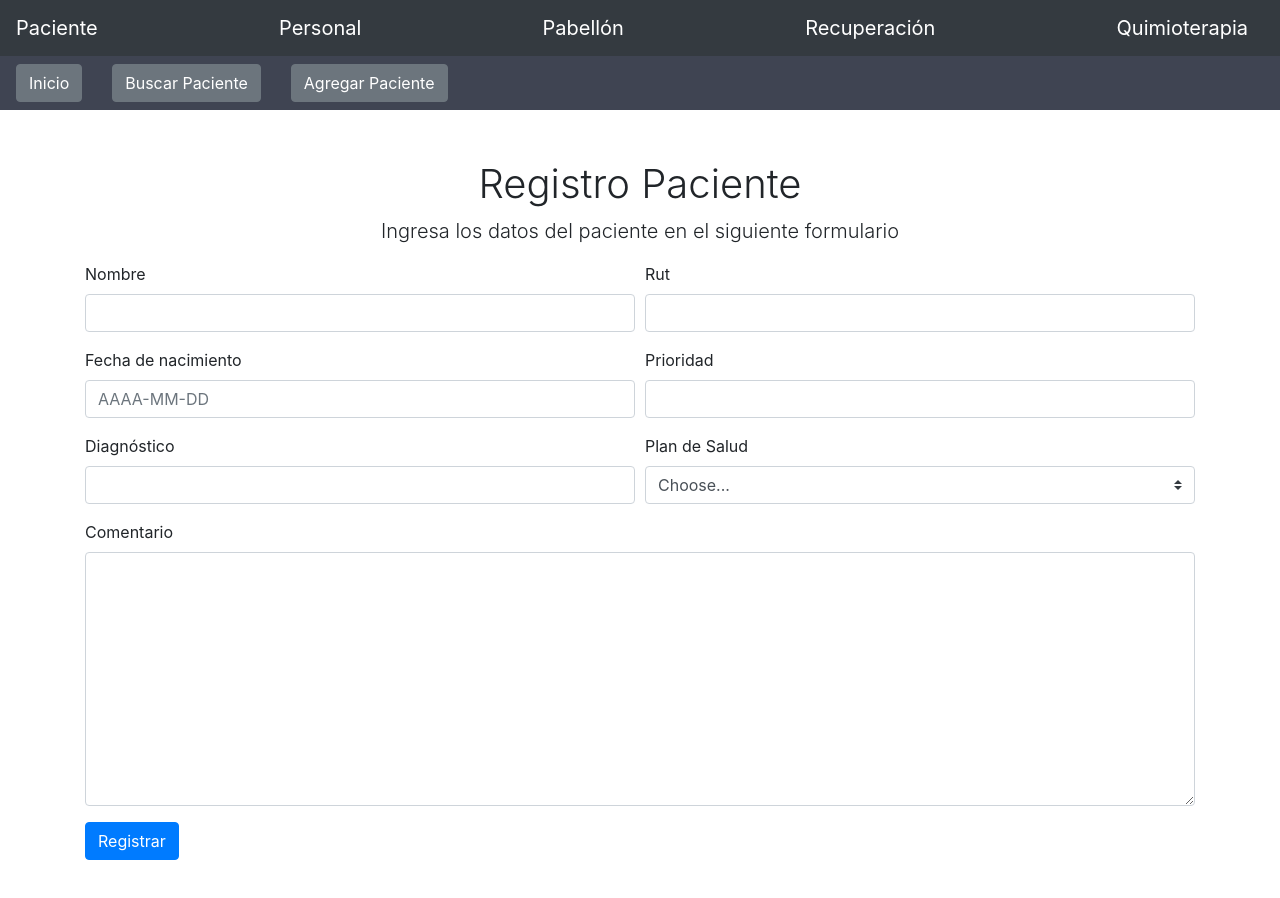
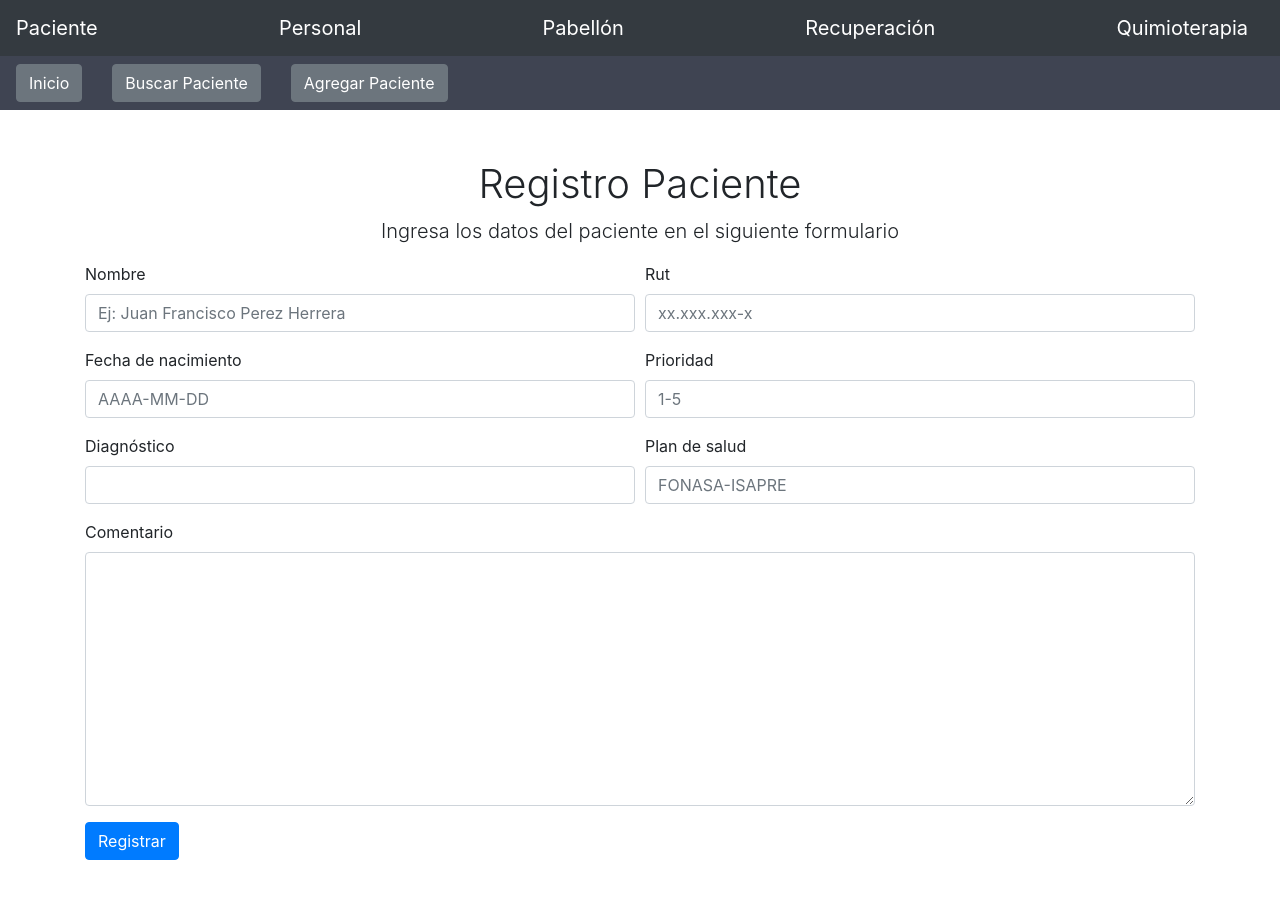
Before and after one commit to RodrigoCaya/Front-Isw, a React (Create React App) app in the folder frontisw/: page /registro in a window 1280 px wide. Shown: the top 898 px of the page. Built offline with nearby package versions, Linux system fonts and the light colour scheme.

Commit message:
post working on localhost

```diff
--- a/frontisw/src/components/form/Paciente.js
+++ b/frontisw/src/components/form/Paciente.js
@@ -18,12 +18,12 @@ const Paciente = ({
         <div className="form-row">
             <div className="col-md-6 mb-3">
             <label htmlFor="validationTooltip01">Nombre</label>
-            <input value={nombre} type="text" onChange={(event) => setNombre(event.target.value)} className="form-control" id="validation01"/>
+            <input value={nombre} type="text" onChange={(event) => setNombre(event.target.value)} className="form-control" id="validation01" placeholder="Ej: Juan Francisco Perez Herrera"/>
             </div>
 
             <div className="col-md-6 mb-3">
             <label htmlFor="validationTooltip02">Rut</label>
-            <input value={rut} type="text" onChange={(event) => setRut(event.target.value)} className="form-control" id="validation02"/>
+            <input value={rut} type="text" onChange={(event) => setRut(event.target.value)} className="form-control" id="validation02" placeholder="xx.xxx.xxx-x"/>
             </div>
 
             <div className="col-md-6 mb-3">
@@ -33,7 +33,7 @@ const Paciente = ({
 
             <div className="col-md-6 mb-3">
             <label htmlFor="validationTooltip02">Prioridad</label>
-            <input value={prioridad} type="text" onChange={(event) => setPrioridad(event.target.value)} className="form-control" id="validation04"/>
+            <input value={prioridad} type="text" onChange={(event) => setPrioridad(event.target.value)} className="form-control" id="validation04" placeholder="1-5"/>
             </div>
         </div>
 
@@ -44,20 +44,26 @@ const Paciente = ({
             </div>
 
             <div className="col-md-6 mb-3">
+            <label htmlFor="validationTooltip02">Plan de salud</label>
+            <input value={programa_de_salud} type="text" onChange={(event) => setPrograma_de_salud(event.target.value)} className="form-control" id="validation04" placeholder="FONASA-ISAPRE"/>
+            </div>
+
+
+            {/* <div className="col-md-6 mb-3">
             <label htmlFor="validationTooltip04">Plan de Salud</label>
             <select defaultValue="" className="custom-select" id="validation06" required>
                 <option disabled value="">Choose...</option>
-                <option onSubmit={(event) => setPrograma_de_salud('FONASA')}>FONASA</option>
-                <option onSubmit={(event) => setPrograma_de_salud('ISAPRE')}>ISAPRE</option>
+                <option value={programa_de_salud} onSubmit={(event) => setPrograma_de_salud('FONASA')}>FONASA</option>
+                <option value={programa_de_salud} onSubmit={(event) => setPrograma_de_salud('ISAPRE')}>ISAPRE</option>
             </select>
-            </div>
+            </div> */}
 
             <div className="col-md-12 mb-3">
             <label htmlFor="validationTooltip03">Comentario</label>
             <textarea value={comentario} onChange={(event) => setComentario(event.target.value)} className="form-control" id="descripcionProblema" rows="10"></textarea>
             </div>
         </div>
-        {console.log(programa_de_salud)}
+        {/* {console.log(programa_de_salud)} */}
         <button
         onClick={(event) => onSubmit({'id_quimio': null,'id_recuperacion': null,'nombre': nombre,'fecha_de_nacimiento': fecha_de_nacimiento,'fecha_de_defuncion': null,'rut': rut,'programa_de_salud': programa_de_salud,'diagnostico': diagnostico,'entrada': null,'salida': null,'prioridad': prioridad,'comentario': comentario})}
         className="btn btn-primary">Registrar</button>
--- a/frontisw/src/components/tables.js
+++ b/frontisw/src/components/tables.js
@@ -23,7 +23,7 @@ class Tables extends Component{ //transforma la clase en componente
         const { pacientes } = this.state;
 
         return(//codigo jsx
-        <div>
+        <div className="jumbotron">
             <table className="table text-center">
             <thead className="bg-info">
                 <tr>
--- a/frontisw/src/helpers/api.js
+++ b/frontisw/src/helpers/api.js
@@ -1,8 +1,8 @@
 import axios from 'axios';
 
 const endpoints = {
-    // development: 'https://loapisw.herokuapp.com/',
-    development: 'http://localhost:8000/',
+    development: 'https://loapisw.herokuapp.com/',
+    // development: 'http://localhost:8000/',
 };
 
 export const api = axios.create({
--- a/frontisw/src/services/pacientes.service.js
+++ b/frontisw/src/services/pacientes.service.js
@@ -11,7 +11,7 @@ function show(pacienteId) {
 }
 
 function create(data) {
-    return api.post(`${basePath}/paciente`, data);
+    return api.post(`${basePath}/paciente`,data);
 }
 
 const pacientesService = {
```
